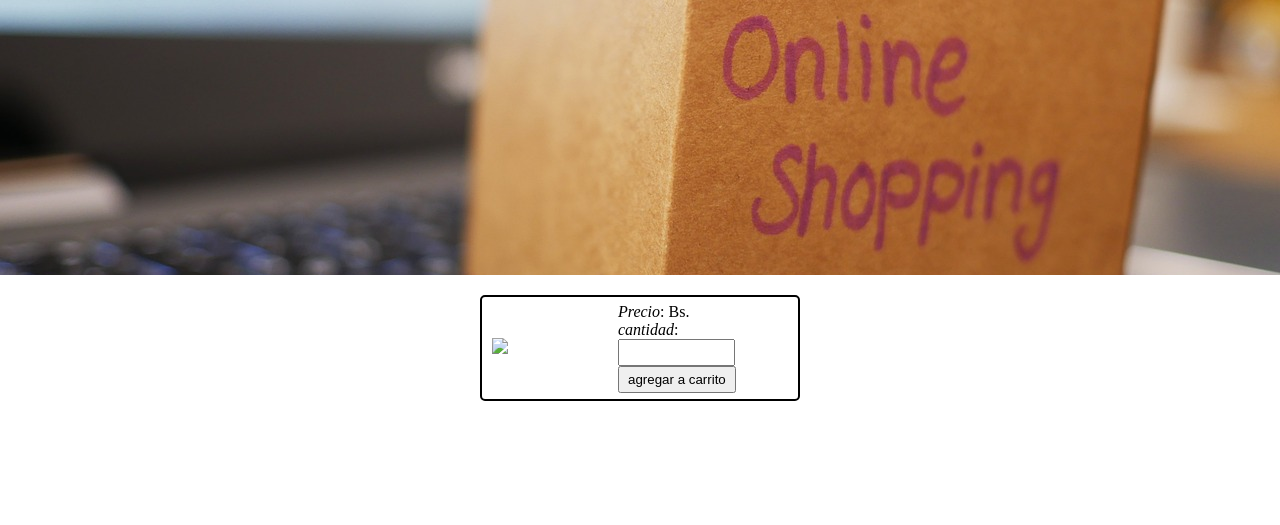
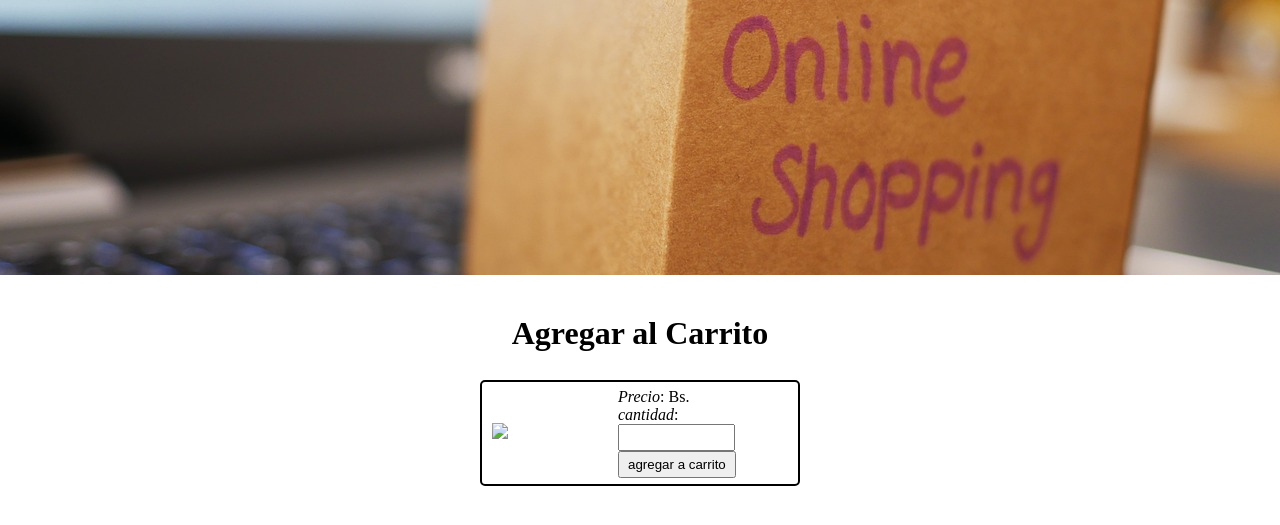
Before and after one commit to aristides1000/php3-uneweb-online-moodle, a PHP site: the page made by agregar_carro.php in a window 1280 px wide. Shown: the top 525 px of the page. Run offline with PHP 8.4, Linux system fonts and the light colour scheme; data that the repository does not hold is empty.

Commit message:
Feat: Add styles to tema 9

```diff
--- a/agregar_carro.php
+++ b/agregar_carro.php
@@ -7,6 +7,7 @@
   $vector = mysqli_fetch_array($query);
 ?>
   <div class="content-center wrap">
+    <h1>Agregar al Carrito</h1>
     <div class="producto">
       <table class="table-element">
         <tr>
```
